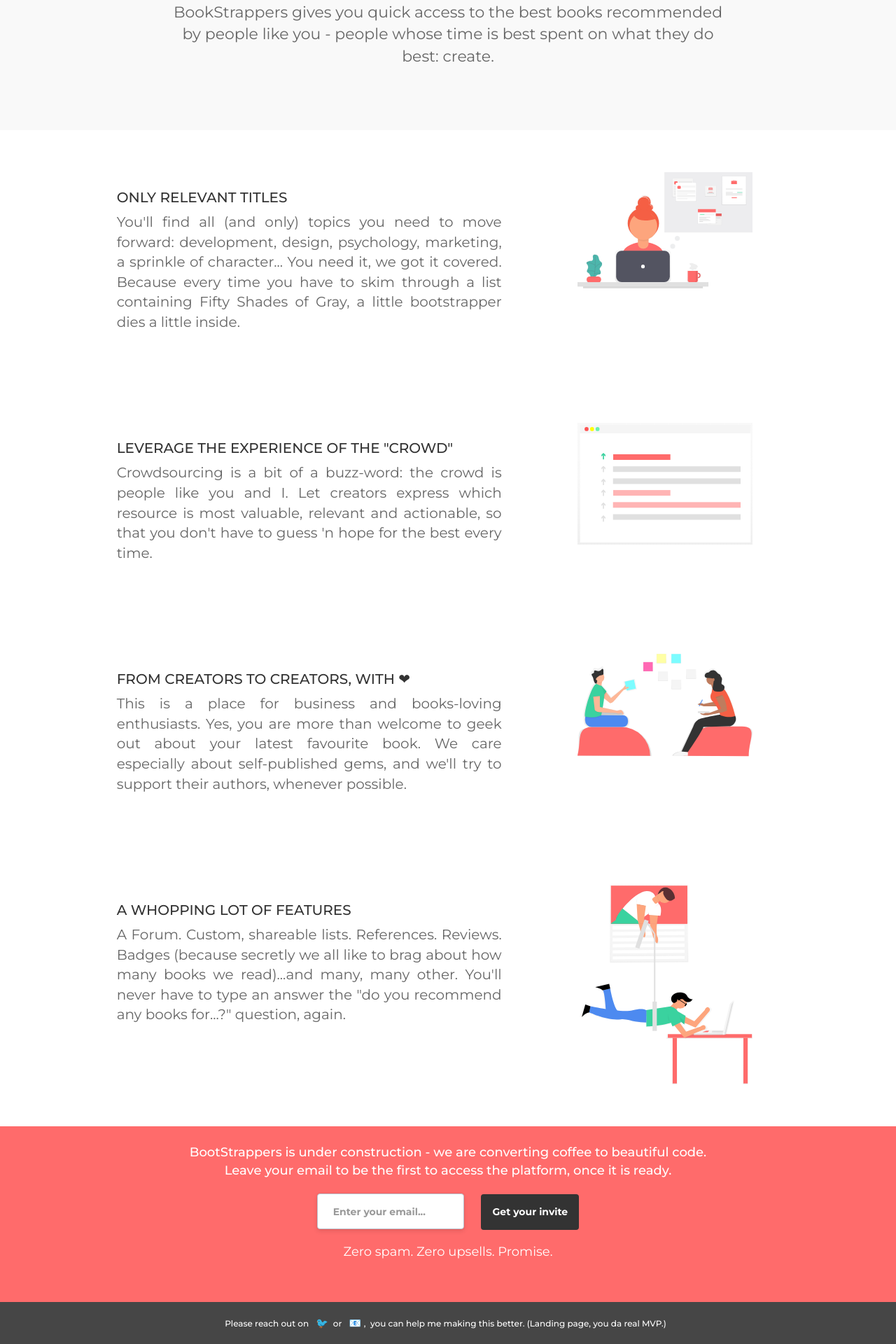
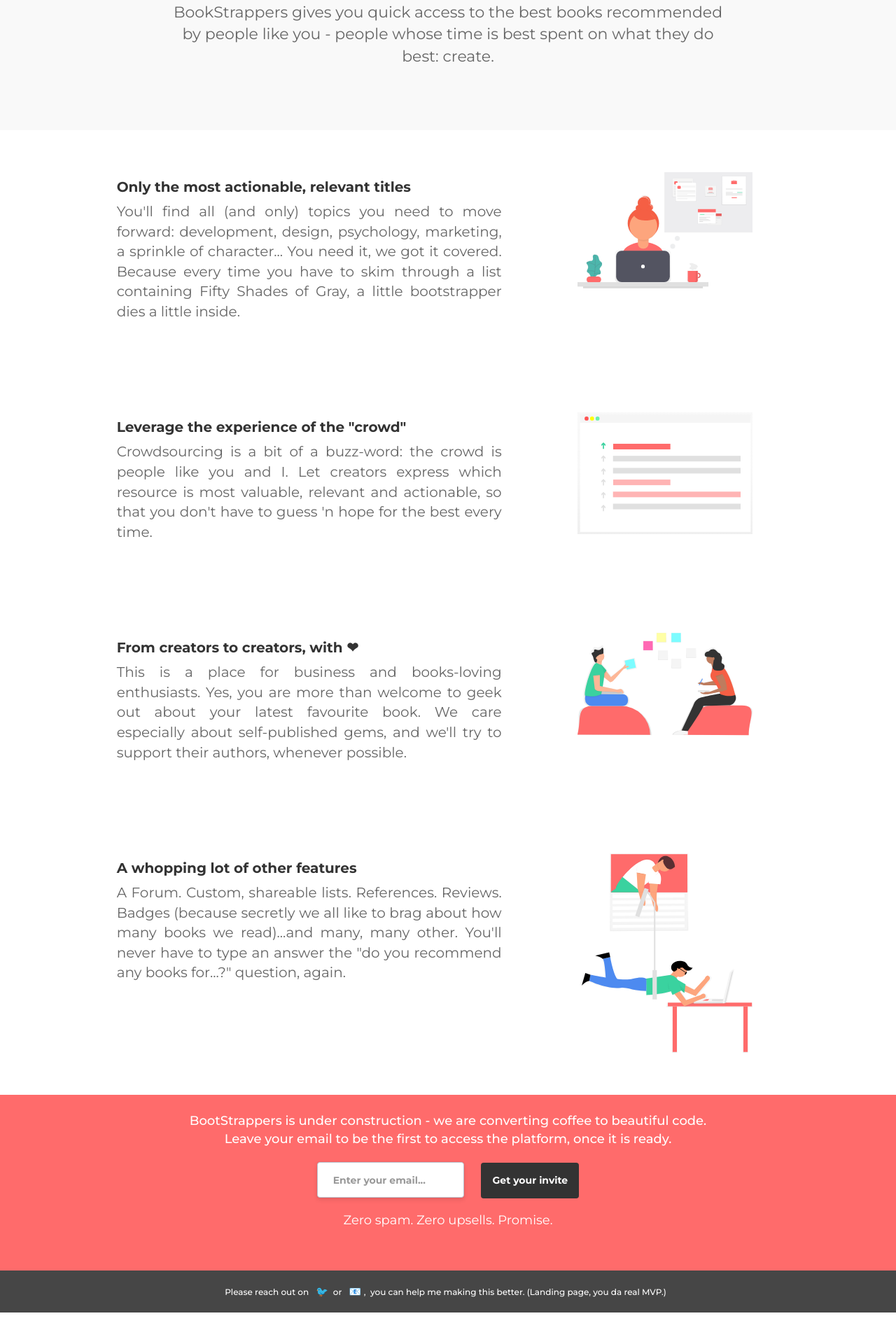
Before and after one commit to simad/bookstrappers, a Jekyll site: the page built from index.html, in a window 1280 px wide. Shown: the part 1038-2958 px from the top of the page at 70% size. Built offline with Jekyll 4.4.1, drawn with Linux system fonts in a browser that asks for light colours; nearby versions of some CDN libraries; after the commit the page ends 2913 px from its top, so only the background shows below that.

Commit message:
bold titles are fashionable

```diff
--- a/assets/css/style.css
+++ b/assets/css/style.css
@@ -228,7 +228,6 @@
 
 .feature-head-text {
     color: #333;
-    padding-top: 15px;
     font-size: 20px;
 }
 
--- a/index.html
+++ b/index.html
@@ -78,7 +78,7 @@
 <div class="white-section row">
 	<div class="col-sm-12 col-sm-offset-1 feature">
 		<div class="col-sm-6 feature text">
-			<h5 class="feature-head-text"> ONLY RELEVANT TITLES </h5>
+			<h5 class="feature-head-text bold"> Only the most actionable, relevant titles </h5>
 			<p class="feature-subtext">You'll find all (and only) topics you need to move forward: development, design, psychology, marketing, a sprinkle of character... You need it, we got it covered. Because every time you have to skim through a list containing Fifty Shades of Gray, a little bootstrapper dies a little inside.</p>
 		</div>
 		<div class="col-sm-4 feature image">
@@ -89,7 +89,7 @@
 	</div>
 	<div class="col-sm-12 col-sm-offset-1 feature">
 		<div class="col-sm-6 feature text">
-			<h5 class="feature-head-text"> LEVERAGE THE EXPERIENCE OF THE "CROWD"</h5>
+			<h5 class="feature-head-text bold"> Leverage the experience of the "crowd"</h5>
 			<p class="feature-subtext"> Crowdsourcing is a bit of a buzz-word: the crowd is people like you and I. Let creators express which resource is most valuable, relevant and actionable, so that you don't have to guess 'n hope for the best every time.</p>
 		</div>
 		<div class="col-sm-4 feature image">
@@ -100,7 +100,7 @@
 	</div>
 	<div class="col-sm-12 col-sm-offset-1 feature">
 		<div class="col-sm-6 feature text">
-			<h5 class="feature-head-text"> FROM CREATORS TO CREATORS️, WITH <span class="heart">❤</span> </h5>
+			<h5 class="feature-head-text bold"> From creators to creators, with <span class="heart">❤</span> </h5>
 			<p class="feature-subtext"> This is a place for business and books-loving enthusiasts. Yes, you are more than welcome to geek out about your latest favourite book. We care especially about self-published gems, and we'll try to support their authors, whenever possible.
 		</div>
 		<div class="col-sm-4 feature image">
@@ -111,7 +111,7 @@
 	</div>
 	<div class="col-sm-12 col-sm-offset-1 feature">
 		<div class="col-sm-6 feature text">
-			<h5 class="feature-head-text"> A WHOPPING LOT OF FEATURES </h5>
+			<h5 class="feature-head-text bold"> A whopping lot of other features </h5>
 			<p class="feature-subtext"> A Forum. Custom, shareable lists. References. Reviews. Badges <span class="light">(because secretly we all like to brag about how many books we read)</span>...and many, many other. You'll never have to type an answer the "do you recommend any books for...?" question, again.</p>
 		</div>
 		<div class="col-sm-4 feature image">
```
Also changed, not shown: 2 other files.
